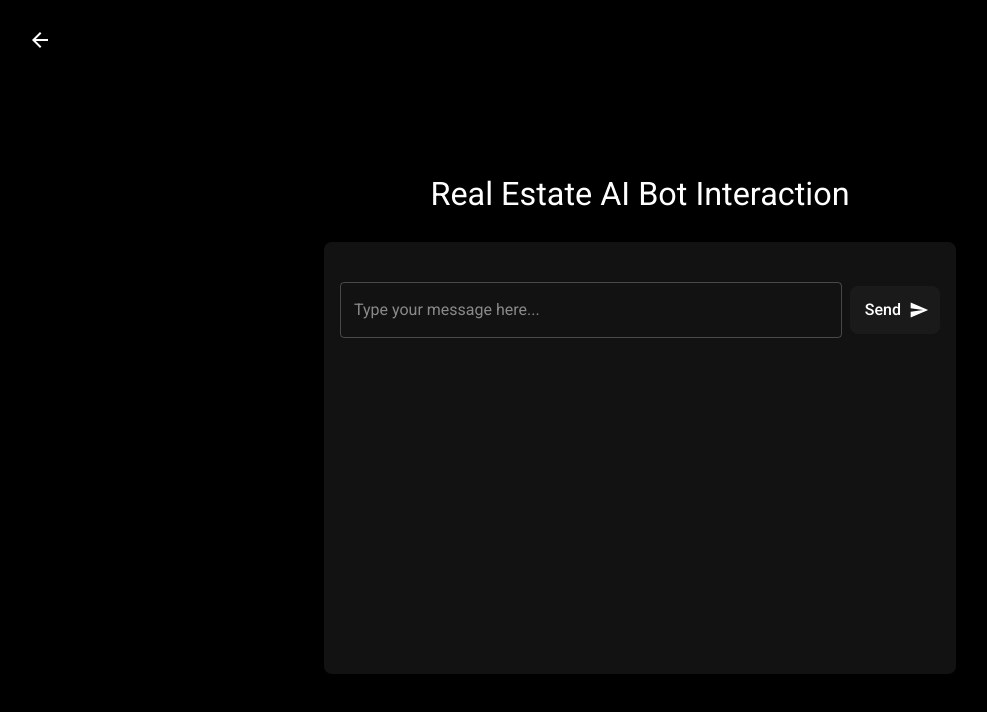
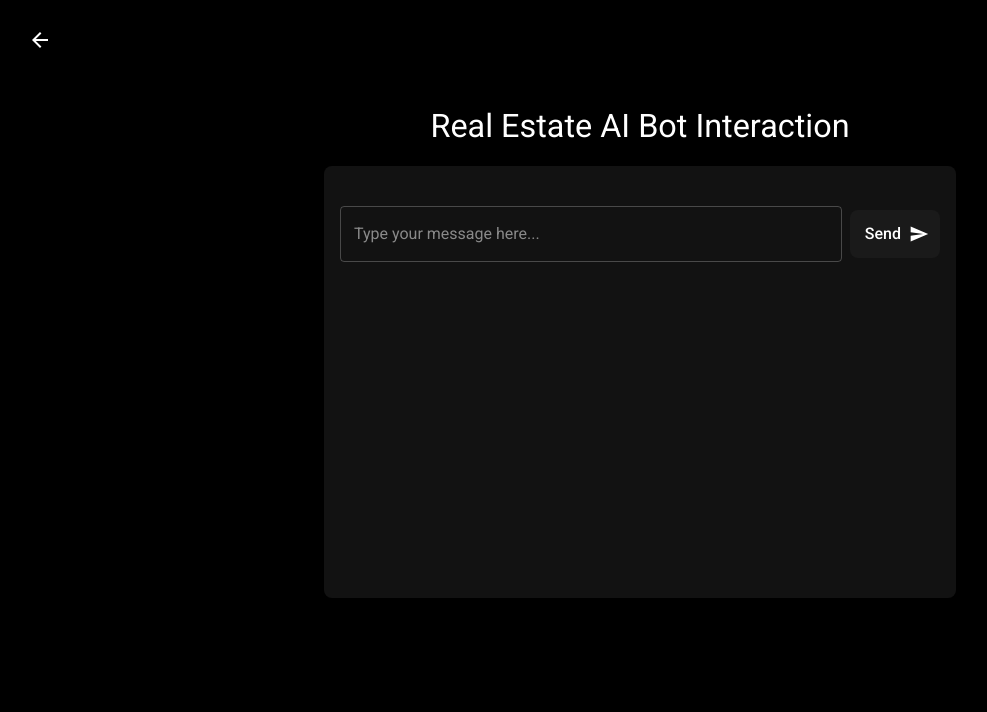
Before and after one commit to AnthonyMercadante/AnthonyMercadante.github.io, a React (Create React App) app: page /BotInteraction in a window 1280 px wide. Shown: the top 712 px of the page, without its empty margins (0-987 px from the left). Built offline with nearby package versions, Linux system fonts and the light colour scheme.

Commit message:
Updated bot interface

```diff
--- a/src/components/BotInteraction/BotInteraction.tsx
+++ b/src/components/BotInteraction/BotInteraction.tsx
@@ -30,14 +30,14 @@ const BotInteraction = () => {
     };
 
     return (
-        <Box sx={{ padding: 3, display: 'flex', flexDirection: 'column', alignItems: 'center', justifyContent: 'center', bgcolor: 'background.default', color: 'text.primary', height: '100vh' }}>
+        <Box sx={{ padding: 4, display: 'flex', flexDirection: 'column', alignItems: 'center', justifyContent: 'center', bgcolor: 'background.default', color: 'text.primary', height: '80vh', }}>
             <IconButton onClick={handleBack} sx={{ position: 'absolute', top: 20, left: 20, zIndex: 1 }}>
                 <ArrowBackIcon />
             </IconButton>
             <Typography variant="h4" gutterBottom>
                 Real Estate AI Bot Interaction
             </Typography>
-            <Box sx={{ width: '100%', maxWidth: 600, minHeight: 400, bgcolor: 'background.paper', borderRadius: 2, padding: 2, marginTop: 2 }}>
+            <Box sx={{ width: '100%', maxWidth: 600, minHeight: 400, bgcolor: 'background.paper', borderRadius: 2, padding: 2, marginTop: 1 }}>
                 <List sx={{ maxHeight: 300, overflow: 'auto' }}>
                     {messages.map((message, index) => (
                         <ListItem key={index}>
```
